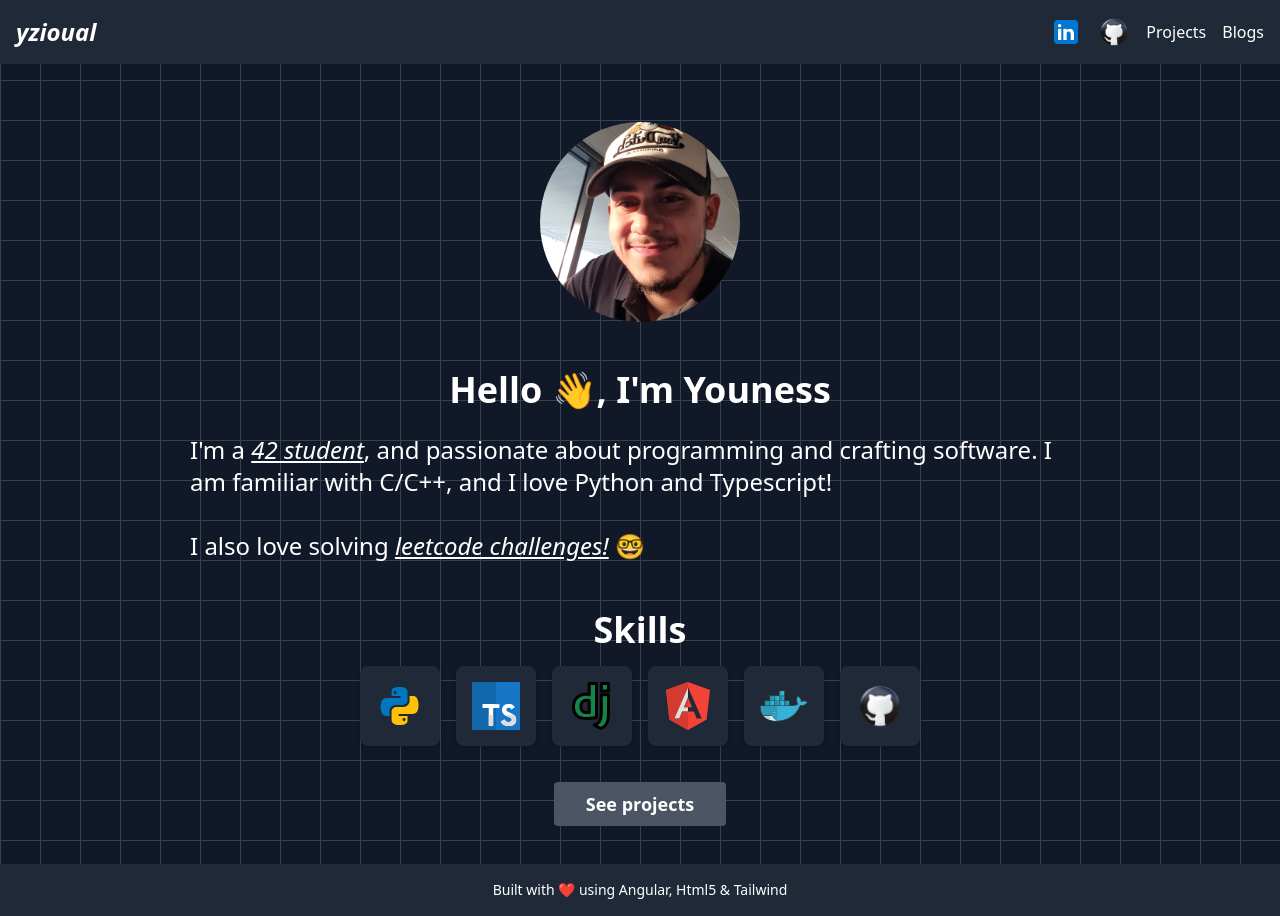
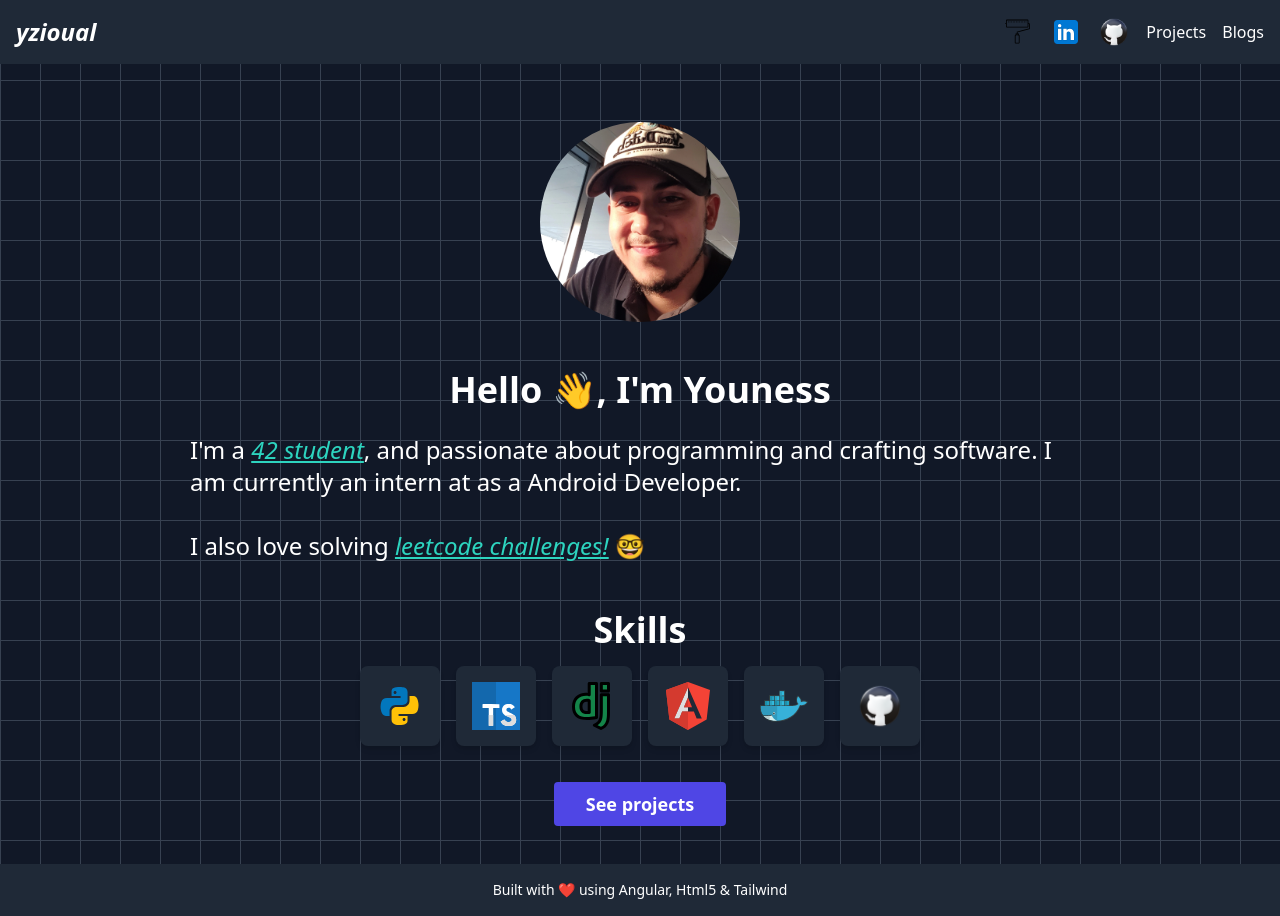
Before and after one commit to uness7/portfolio, an Angular app: page /home in a window 1280 px wide. Built offline with nearby package versions, Linux system fonts and the light colour scheme.

Commit message:
Mod: updated the text in the intro section

```diff
--- a/src/app/components/intro/intro.component.html
+++ b/src/app/components/intro/intro.component.html
@@ -7,12 +7,17 @@
             <h1 class="text-xl lg:text-4xl font-bold mb-6">Hello 👋, I'm Youness</h1>
             <p class="text-xl text-left lg:text-2xl mb-8">
             I'm a <a
-                class="italic underline"
-                href="https://www.42lehavre.fr">42 student</a>, and passionate about programming and crafting software. I am familiar with C/C++, and I love Python and Typescript!
+                class="italic underline text-teal-400"
+                href="https://www.42lehavre.fr">42 student</a>, and passionate about programming and crafting software. I am currently an intern at
+			<a
+                class="italic underline text-teal-400"
+				href="https://www.hinlab.com"
+				>
+			</a> as a Android Developer.
             </p>
             <p class="text-xl text-left lg:text-2xl mb-8">
             I also love solving <a
-                class="italic underline"
+                class="italic underline text-teal-400"
                 href="https://leetcode.com/u/uness7/">
                 leetcode challenges!</a> 🤓</p>
 
--- a/src/app/components/navbar/navbar.component.html
+++ b/src/app/components/navbar/navbar.component.html
@@ -8,6 +8,15 @@
 
       <!-- Navigation Links -->
       <div id="menu" class="flex justify-evenly lg:flex-row space-x-4 items-center">
+        <button
+            (click)="toggleTheme()"
+        >
+            <img
+                src="media/icons8-theme.svg"
+                alt="Theme toggle"
+                class="w-8 h-8"
+            />
+        </button>
         <a
           href="https://www.linkedin.com/in/yzioual"
           target="_blank"
--- a/src/app/components/navbar/navbar.component.ts
+++ b/src/app/components/navbar/navbar.component.ts
@@ -1,5 +1,6 @@
-import { Component } from '@angular/core';
+import { Component, OnInit } from '@angular/core';
 import { RouterModule } from '@angular/router';
+import { ThemeService } from '../../services/theme.service';
 
 @Component({
   selector: 'app-navbar',
@@ -9,6 +10,24 @@ import { RouterModule } from '@angular/router';
   styleUrl: './navbar.component.css'
 })
 
-export class NavbarComponent {
+export class NavbarComponent implements OnInit {
 
+    constructor(private themeService : ThemeService) {
+        //
+    }
+
+    ngOnInit(): void {
+        this.themeService.theme$.subscribe(theme => {
+            document.body.classList.remove('bg-gray-900', 'bg-zinc-200', 'text-white', 'text-gray-900');
+            if (theme === 'dark') {
+                document.body.classList.add('bg-gray-900', 'text-white');
+            } else {
+                document.body.classList.add('bg-zinc-200', 'text-gray-900');
+            }
+        });
+    }
+
+    toggleTheme() {
+        this.themeService.toggleTheme();
+    }
 }
--- a/src/app/pages/home/home.component.html
+++ b/src/app/pages/home/home.component.html
@@ -3,7 +3,7 @@
 <div class="my-9 flex justify-center items-center">
     <button
             routerLink="/projects"
-            class="bg-gray-600 hover:bg-gray-700 text-white text-lg font-bold py-2 px-8 rounded">
+            class="bg-indigo-600 hover:bg-gray-700 text-white text-lg font-bold py-2 px-8 rounded">
         See projects
     </button>
 </div>
--- /dev/null
+++ b/src/app/services/theme.service.ts
@@ -0,0 +1,24 @@
+import { Injectable } from '@angular/core';
+import { BehaviorSubject } from 'rxjs';
+
+@Injectable({
+  providedIn: 'root'
+})
+
+export class ThemeService {
+
+    private themeSubject = new BehaviorSubject<'light' | 'dark'>('dark');
+    theme$ = this.themeSubject.asObservable();
+
+    constructor() { }
+
+    toggleTheme() {
+        const newTheme = this.themeSubject.value === 'light' ? 'dark' : 'light';
+        this.themeSubject.next(newTheme);
+    }
+
+    getCurrentTheme() {
+        return this.themeSubject.value;
+    }
+
+}
--- a/src/index.html
+++ b/src/index.html
@@ -7,7 +7,7 @@
   <meta name="viewport" content="width=device-width, initial-scale=1">
   <link rel="icon" type="image/x-icon" href="favicon.ico">
 </head>
-<body class="bg-gray-900 font-mono text-white min-h-screen">
+<body class="bg-gray-900 font-mono text-gray-200 min-h-screen">
   <app-root></app-root>
 </body>
 </html>
```
Also changed, not shown: public/media/icons8-theme.svg (added), 1 other file (tests, documents, lock files or other folders).
